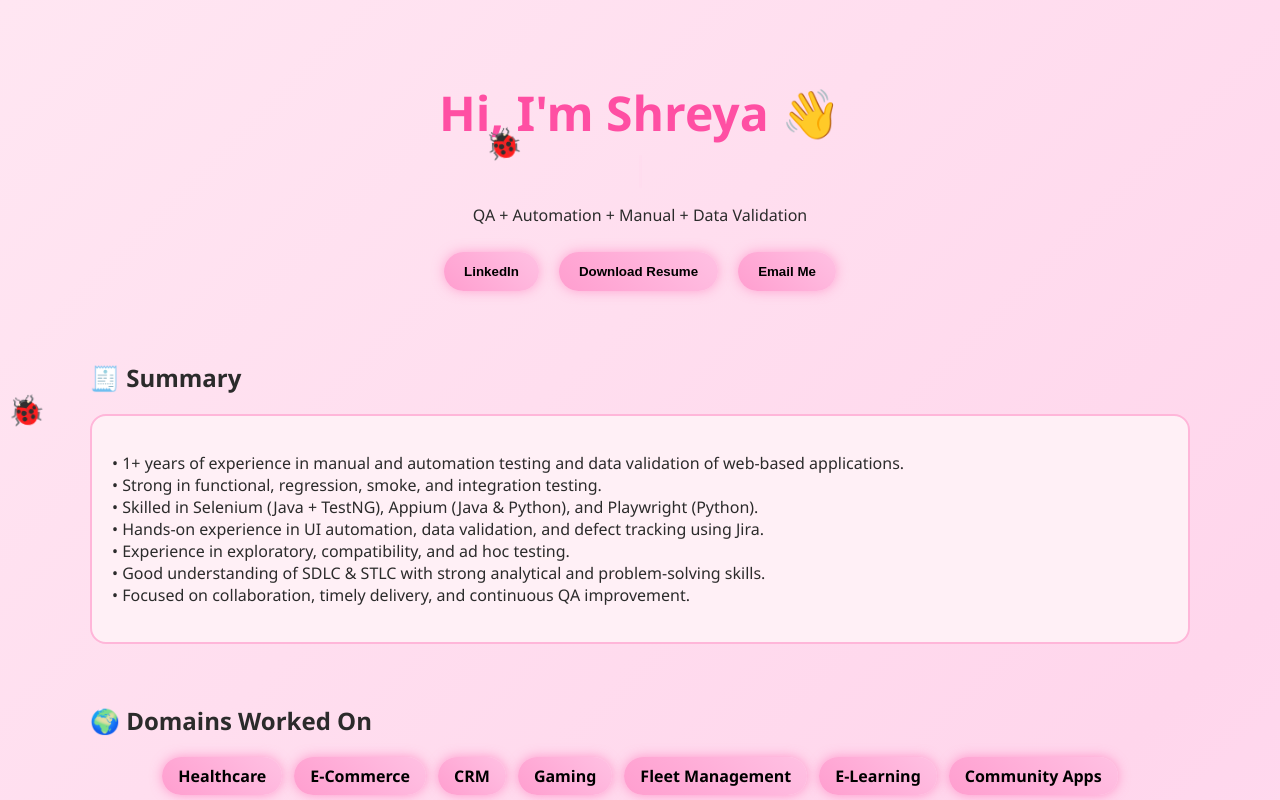
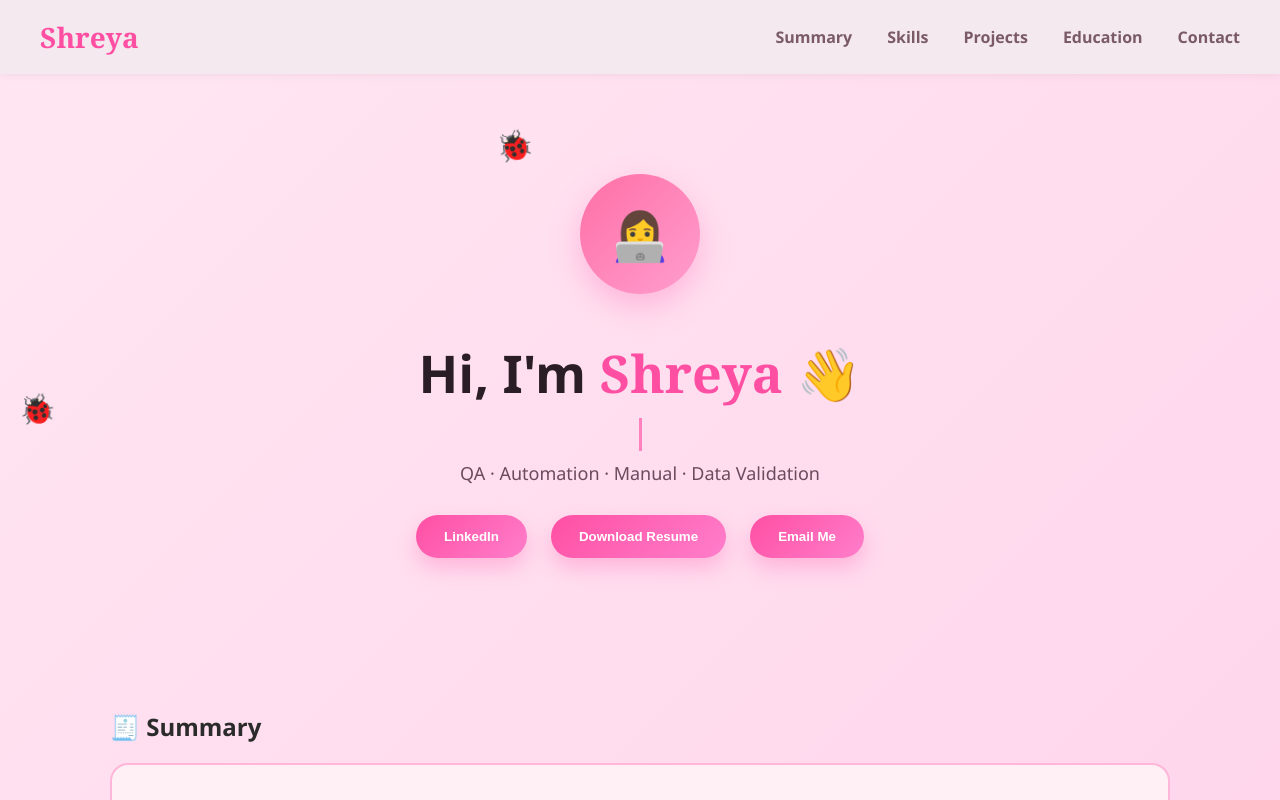
Before and after one commit to shreyakashyap652-hue/my-portfolionew, a React (Create React App) app: page / in a window 1280 px wide. Shown: the top 800 px of the page. Built offline with nearby package versions, Linux system fonts and the light colour scheme.

Commit message:
UI changes and navbar

```diff
--- a/src/App.css
+++ b/src/App.css
@@ -1,71 +1,133 @@
+
+html, body {
+  overflow-x: hidden;
+}
 body {
   margin: 0;
-  font-family: "Segoe UI", sans-serif;
+  font-family: "Poppins", "Segoe UI", sans-serif;
   background: linear-gradient(135deg, #ffe6f2, #ffd6ec, #ffe6fa);
   color: #2b2b2b;
 }
 
+/* Container */
 .container {
-  padding: 40px;
+  padding: 40px 20px;
   max-width: 1100px;
   margin: auto;
 }
 
+/* 🌸 HERO SECTION */
 .hero {
   text-align: center;
-  margin-bottom: 60px;
+  padding: 60px 20px;
+  margin-bottom: 80px;
+}
+
+/* Circular Avatar (emoji or later image) */
+.avatar {
+  width: 120px;
+  height: 120px;
+  margin: auto;
+  border-radius: 50%;
+  background: linear-gradient(135deg, #ff6fa5, #ff9ecf);
+  display: flex;
+  align-items: center;
+  justify-content: center;
+  font-size: 48px;
+  color: white;
+  box-shadow: 0 12px 30px rgba(255,105,180,0.35);
+  margin-bottom: 20px;
 }
 
 .hero h1 {
-  font-size: 48px;
+  font-size: 52px;
   margin-bottom: 10px;
+  color: #2b1d26;
+  font-weight: 700;
+}
+
+.name {
   color: #ff4fa3;
+  font-family: "Georgia", serif;
 }
 
 .hero h2 {
   color: #ff69b4;
+  margin-top: 5px;
 }
 
+/* Subtitle under title */
+.subtitle {
+  font-size: 18px;
+  color: #6b4b5e;
+  margin-top: 10px;
+}
+
+/* Buttons */
 .buttons button {
-  margin: 10px;
-  padding: 12px 20px;
+  margin: 12px;
+  padding: 14px 28px;
   border: none;
-  border-radius: 20px;
-  background: linear-gradient(45deg, #ff9ecf, #ffc1e3);
-  color: #000;
+  border-radius: 30px;
+  background: linear-gradient(135deg, #ff4fa3, #ff7ecb);
+  color: white;
   font-weight: bold;
   cursor: pointer;
-  box-shadow: 0 0 12px rgba(255,105,180,0.5);
-  transition: transform 0.3s ease;
+  box-shadow: 0 10px 20px rgba(255,105,180,0.35);
+  transition: all 0.3s ease;
 }
 
 .buttons button:hover {
-  transform: scale(1.08);
+  transform: translateY(-3px) scale(1.05);
 }
 
+/* Sections spacing */
 section {
-  margin-bottom: 60px;
+  margin-bottom: 70px;
 }
 
+/* Grid layout */
 .grid {
   display: grid;
-  grid-template-columns: repeat(auto-fit, minmax(250px, 1fr));
-  gap: 20px;
+  grid-template-columns: repeat(auto-fit, minmax(260px, 1fr));
+  gap: 24px;
 }
 
+/* Cards */
 .card {
   background: #fff0f6;
-  padding: 20px;
-  border-radius: 16px;
+  padding: 22px;
+  border-radius: 18px;
   border: 2px solid #ffb6d9;
   transition: transform 0.3s ease, box-shadow 0.3s ease;
+  position: relative;
 }
 
 .card:hover {
-  transform: translateY(-6px) scale(1.02);
-  box-shadow: 0 10px 25px rgba(255,105,180,0.25);
+  transform: translateY(-6px) scale(1.03);
+  box-shadow: 0 12px 28px rgba(255,105,180,0.25);
 }
 
+/* 🐞 Bug caught pop */
+.card:hover::after {
+  content: "🐞 Bug Caught!";
+  position: absolute;
+  top: -12px;
+  right: -12px;
+  background: hotpink;
+  color: white;
+  padding: 6px 12px;
+  border-radius: 20px;
+  font-size: 12px;
+  animation: pop 0.4s ease;
+}
+
+@keyframes pop {
+  from { transform: scale(0); }
+  to { transform: scale(1); }
+}
+
+/* Contact */
 .contact {
   text-align: center;
   font-size: 18px;
@@ -98,21 +160,21 @@ section {
   flex-wrap: wrap;
   gap: 12px;
   justify-content: center;
-  margin-top: 10px;
+  margin-top: 15px;
 }
 
 .badges span {
   background: linear-gradient(45deg, #ff9ecf, #ffc1e3);
   color: #000;
-  padding: 8px 16px;
-  border-radius: 20px;
+  padding: 8px 18px;
+  border-radius: 25px;
   font-weight: bold;
-  box-shadow: 0 0 12px rgba(255,105,180,0.6);
+  box-shadow: 0 0 14px rgba(255,105,180,0.6);
   transition: transform 0.3s ease;
 }
 
 .badges span:hover {
-  transform: scale(1.1) rotate(-2deg);
+  transform: scale(1.12) rotate(-2deg);
 }
 
 /* 🐞 Flying Ladybugs Animation */
@@ -143,19 +205,55 @@ section {
 }
 
 @keyframes fly {
-  0% {
-    transform: translateX(0) translateY(0) rotate(0deg);
-  }
-  25% {
-    transform: translateX(25vw) translateY(-40px) rotate(10deg);
-  }
-  50% {
-    transform: translateX(50vw) translateY(20px) rotate(-10deg);
-  }
-  75% {
-    transform: translateX(75vw) translateY(-30px) rotate(15deg);
-  }
-  100% {
-    transform: translateX(110vw) translateY(0) rotate(0deg);
-  }
+  0% { transform: translateX(0) translateY(0) rotate(0deg); }
+  25% { transform: translateX(25vw) translateY(-40px) rotate(10deg); }
+  50% { transform: translateX(50vw) translateY(20px) rotate(-10deg); }
+  75% { transform: translateX(75vw) translateY(-30px) rotate(15deg); }
+  100% { transform: translateX(110vw) translateY(0) rotate(0deg); }
 }
+
+/* 🌸 Full Width Top Navbar */
+.top-navbar {
+  width: 100%;
+  box-sizing: border-box; /* VERY IMPORTANT */
+  background: #f3e9ee;
+  padding: 18px 40px; /* reduce from 60px */
+  display: flex;
+  justify-content: space-between;
+  align-items: center;
+  box-shadow: 0 2px 8px rgba(0,0,0,0.05);
+  position: sticky;
+  top: 0;
+  left: 0;
+  z-index: 1000;
+}
+
+.nav-logo {
+  font-size: 28px;
+  font-weight: bold;
+  color: #ff4fa3;
+  font-family: "Georgia", serif;
+}
+
+.nav-links {
+  display: flex;
+  gap: 35px;
+}
+
+.nav-links a {
+  text-decoration: none;
+  color: #7a5a66;
+  font-weight: 600;
+  transition: color 0.3s ease, transform 0.2s ease;
+}
+
+.nav-links a:hover {
+  color: #ff4fa3;
+  transform: translateY(-2px);
+}
+html {
+  scroll-behavior: smooth;
+}
+* {
+  box-sizing: border-box;
+}
--- a/src/App.js
+++ b/src/App.js
@@ -2,39 +2,56 @@ import "./App.css";
 
 function App() {
   return (
+    <>
+      {/* 🌸 Top Elegant Navbar */}
+      <nav className="top-navbar">
+        <div className="nav-logo">Shreya</div>
+
+        <div className="nav-links">
+          <a href="#summary">Summary</a>
+          <a href="#skills">Skills</a>
+          <a href="#projects">Projects</a>
+          <a href="#education">Education</a>
+          <a href="#contact">Contact</a>
+        </div>
+      </nav>
+
+      {/* Main Page Content */}
       <div className="container">
         {/* 🐞 Flying Ladybugs */}
         <div className="ladybug bug1">🐞</div>
         <div className="ladybug bug2">🐞</div>
         <div className="ladybug bug3">🐞</div>
-
       {/* HERO SECTION */}
 <section className="hero">
-        <h1>Hi, I'm Shreya 👋</h1>
+  <div className="avatar">👩‍💻</div>
+
+  <h1>
+    Hi, I'm <span className="name">Shreya</span> 👋
+  </h1>
+
   <h2 className="typing">QA Automation Engineer</h2>
-        <p>QA + Automation + Manual + Data Validation</p>
+
+  <p className="subtitle">
+    QA · Automation · Manual · Data Validation
+  </p>
 
   <div className="buttons">
-          <a
-            href="https://www.linkedin.com/in/shreya-kashyap-681558248"
-            target="_blank"
-            rel="noreferrer"
-          >
-            <button>LinkedIn</button>
+    <a href="https://www.linkedin.com/in/shreya-kashyap-681558248" target="_blank" rel="noreferrer">
+      <button className="btn primary">LinkedIn</button>
     </a>
 
     <a href="/resume.pdf" download>
-            <button>Download Resume</button>
+      <button className="btn secondary">Download Resume</button>
     </a>
 
     <a href="mailto:shreyakashyap475@gmail.com">
-            <button>Email Me</button>
+      <button className="btn secondary">Email Me</button>
     </a>
   </div>
 </section>
-
       {/* SUMMARY */}
-      <section>
+      <section id="summary">
         <h2>🧾 Summary</h2>
         <div className="card">
           <p>
@@ -64,7 +81,7 @@ function App() {
       </section>
 
       {/* TECHNICAL SKILLS */}
-      <section>
+      <section id="skills">
         <h2>🛠️ Technical Skills</h2>
         <div className="grid">
           <div className="card"><b>Languages:</b><br/>Java, Python</div>
@@ -77,7 +94,7 @@ function App() {
       </section>
 
       {/* EDUCATION */}
-      <section>
+      <section id="education">
         <h2>🎓 Professional Qualifications</h2>
         <div className="grid">
           <div className="card">
@@ -96,7 +113,7 @@ function App() {
       </section>
 
       {/* PROJECT EXPERIENCE */}
-      <section>
+      <section id="projects">
         <h2>🚀 Project Experience</h2>
         <div className="grid">
 
@@ -162,12 +179,13 @@ function App() {
       </section>
 
       {/* CONTACT */}
-      <section className="contact">
+      <section id="contact" className="contact">
         <h2>📫 Contact Me</h2>
         <p>📞 +91 9981155633</p>
         <p>📧 shreyakashyap475@gmail.com</p>
       </section>
     </div>
+    </>
   );
 }
 
```
Lines whose indentation alone changed are shown as unchanged.
